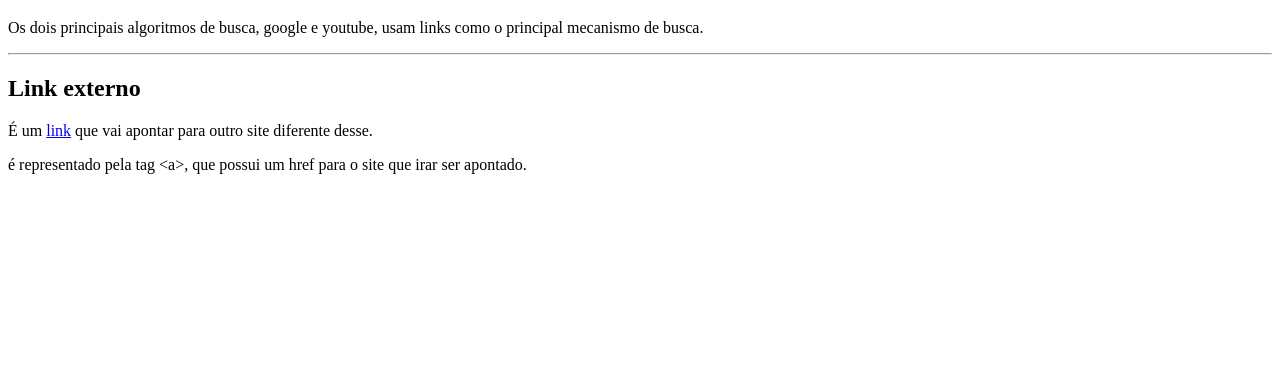
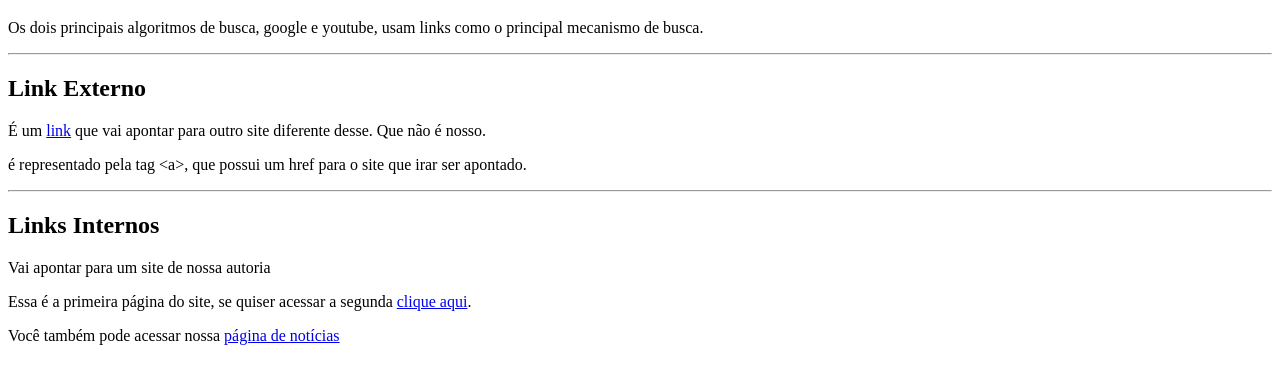
Before and after one commit to mluiz18/html-css, a plain HTML site: page exercicios/ex010/index.html in a window 1280 px wide. Shown: the part 61-444 px from the top of the page. Drawn offline with Linux system fonts and the light colour scheme.

Commit message:
docs: Links Internos

```diff
--- a/exercicios/ex010/index.html
+++ b/exercicios/ex010/index.html
@@ -9,8 +9,13 @@
     <h1>Links e Âncoras</h1>
     <p>Os dois principais algoritmos de busca, google e youtube, usam links como o principal mecanismo de busca.</p>
     <hr>
-    <h2>Link externo</h2>
-    <p>É um <a href="https://github.com/gustavoguanabara/html-css/tree/master" target="_blank" rel="external">link</a> que vai apontar para outro site diferente desse.</p>
+    <h2>Link Externo</h2>
+    <p>É um <a href="https://github.com/gustavoguanabara/html-css/tree/master" target="_blank" rel="external">link</a> que vai apontar para outro site diferente desse. Que não é nosso.</p>
     <p>é representado pela tag &lt;a&gt;, que possui um href para o site que irar ser apontado.</p>
+    <hr>
+    <h2>Links Internos</h2>
+    <p>Vai apontar para um site de nossa autoria</p>
+    <p>Essa é a primeira página do site, se quiser acessar a segunda <a href="pag002.html" rel="next">clique aqui</a>.</p>
+    <p>Você também pode acessar nossa <a href="noticias/pag003.html" rel="next" target="_self">página de notícias</a></p>
 </body>
 </html>
```
Also changed, not shown: exercicios/ex010/noticias/pag003.html (added, +14 -0 lines), exercicios/ex010/pag002.html (added, +14 -0 lines).
